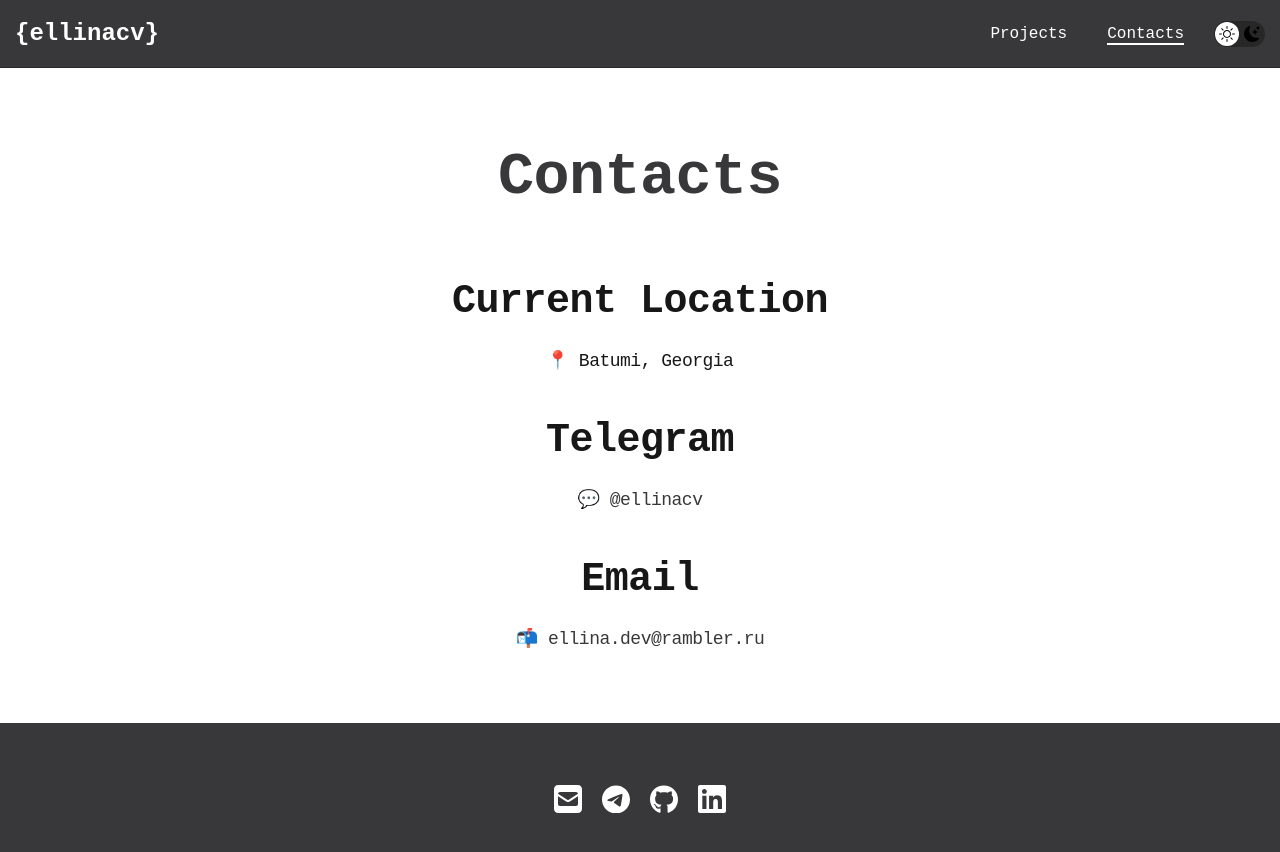
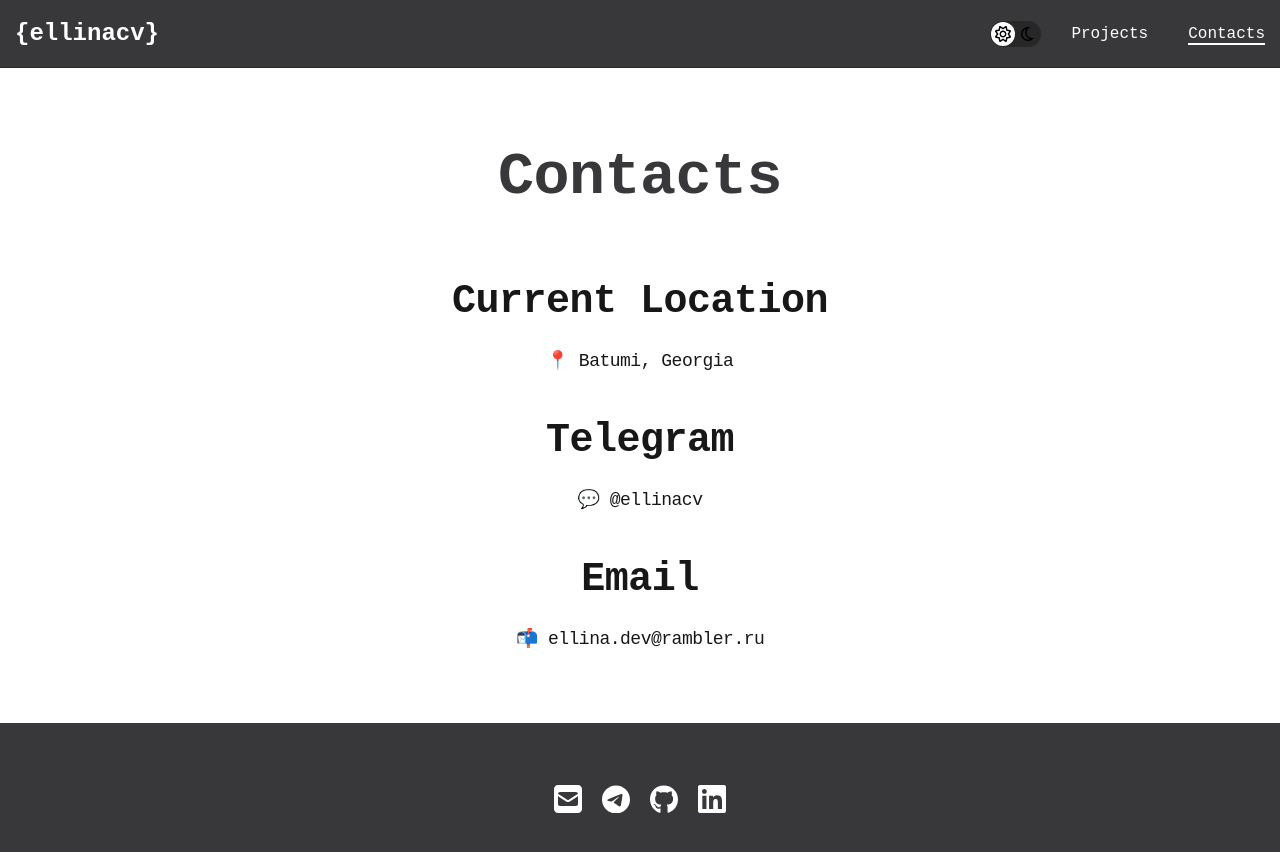
Before and after one commit to ellinacv/portfolio, a React (Create React App) app: page /contacts in a window 1280 px wide. Shown: the top 852 px of the page. Built offline with nearby package versions, Linux system fonts and the light colour scheme.

Commit message:
feat: dark mode button

```diff
--- /dev/null
+++ b/src/components/BtnDarkMode/BtnDarkMode.jsx
@@ -0,0 +1,35 @@
+import React from 'react';
+import { useState, useEffect, useRef } from 'react';
+import { SunIcon } from './svgBtn/SunIcon';
+import { MoonIcon } from './svgBtn/MoonIcon';
+import styles from './BtnDarkMode.module.css';
+
+export const BtnDarkMode = () => {
+  const [darkMode, setDarkMode] = useState('light');
+  const btnRef = useRef(null);
+
+  useEffect(() => {
+    if (darkMode === 'dark') {
+      document.body.classList.add('dark');
+      btnRef.current.classList.add(styles.btn_active);
+    } else {
+      document.body.classList.remove('dark');
+      btnRef.current.classList.remove(styles.btn_active);
+    }
+  }, [darkMode]);
+
+  const toggleDarkMode = () => {
+    setDarkMode((currentValue) => {
+      return currentValue === 'light' ? 'dark' : 'light';
+    });
+  };
+
+  return (
+    <div>
+      <button ref={btnRef} className={styles.btn} onClick={toggleDarkMode}>
+        <SunIcon height="16" className={styles.btn__icon} isDark />
+        <MoonIcon height="16" className={styles.btn__icon} isDark />
+      </button>
+    </div>
+  );
+};
--- /dev/null
+++ b/src/components/BtnDarkMode/BtnDarkMode.module.css
@@ -0,0 +1,45 @@
+.btn {
+  order: 9;
+
+  position: relative;
+  display: flex;
+  justify-content: space-between;
+
+  width: 51px;
+  height: 26px;
+  padding: 5px;
+
+  border-radius: 50px;
+  background-color: #272727;
+}
+@media (max-width: 620px) {
+  .btn {
+    order: 0;
+  }
+}
+
+.btn::before {
+  content: '';
+
+  position: absolute;
+  top: 1px;
+  left: 1px;
+
+  display: block;
+  width: 24px;
+  height: 24px;
+
+  border-radius: 50%;
+  background-color: #fff;
+
+  transition: left 0.2s ease-in;
+}
+
+.btn_active::before {
+  left: 26px;
+}
+
+.btn__icon {
+  position: relative;
+  z-index: 9;
+}
--- /dev/null
+++ b/src/components/BtnDarkMode/svgBtn/MoonIcon.jsx
@@ -0,0 +1,12 @@
+import React from 'react';
+
+export const MoonIcon = ({ isDark, ...props }) => {
+  return (
+    <svg xmlns="http://www.w3.org/2000/svg" viewBox="0 0 512 512" {...props}>
+      <path
+        d="M421.6 379.9c-.6641 0-1.35 .0625-2.049 .1953c-11.24 2.143-22.37 3.17-33.32 3.17c-94.81 0-174.1-77.14-174.1-175.5c0-63.19 33.79-121.3 88.73-152.6c8.467-4.812 6.339-17.66-3.279-19.44c-11.2-2.078-29.53-3.746-40.9-3.746C132.3 31.1 32 132.2 32 256c0 123.6 100.1 224 223.8 224c69.04 0 132.1-31.45 173.8-82.93C435.3 389.1 429.1 379.9 421.6 379.9zM255.8 432C158.9 432 80 353 80 256c0-76.32 48.77-141.4 116.7-165.8C175.2 125 163.2 165.6 163.2 207.8c0 99.44 65.13 183.9 154.9 212.8C298.5 428.1 277.4 432 255.8 432z"
+        fill={isDark === true ? 'black' : 'white'}
+      />
+    </svg>
+  );
+};
--- /dev/null
+++ b/src/components/BtnDarkMode/svgBtn/SunIcon.jsx
@@ -0,0 +1,12 @@
+import React from 'react';
+
+export const SunIcon = ({ isDark, ...props }) => {
+  return (
+    <svg xmlns="http://www.w3.org/2000/svg" viewBox="0 0 512 512" {...props}>
+      <path
+        d="M505.2 324.8l-47.73-68.78l47.75-68.81c7.359-10.62 8.797-24.12 3.844-36.06c-4.969-11.94-15.52-20.44-28.22-22.72l-82.39-14.88l-14.89-82.41c-2.281-12.72-10.76-23.25-22.69-28.22c-11.97-4.936-25.42-3.498-36.12 3.844L256 54.49L187.2 6.709C176.5-.6016 163.1-2.039 151.1 2.896c-11.92 4.971-20.4 15.5-22.7 28.19l-14.89 82.44L31.15 128.4C18.42 130.7 7.854 139.2 2.9 151.2C-2.051 163.1-.5996 176.6 6.775 187.2l47.73 68.78l-47.75 68.81c-7.359 10.62-8.795 24.12-3.844 36.06c4.969 11.94 15.52 20.44 28.22 22.72l82.39 14.88l14.89 82.41c2.297 12.72 10.78 23.25 22.7 28.22c11.95 4.906 25.44 3.531 36.09-3.844L256 457.5l68.83 47.78C331.3 509.7 338.8 512 346.3 512c4.906 0 9.859-.9687 14.56-2.906c11.92-4.969 20.4-15.5 22.7-28.19l14.89-82.44l82.37-14.88c12.73-2.281 23.3-10.78 28.25-22.75C514.1 348.9 512.6 335.4 505.2 324.8zM456.8 339.2l-99.61 18l-18 99.63L256 399.1L172.8 456.8l-18-99.63l-99.61-18L112.9 255.1L55.23 172.8l99.61-18l18-99.63L256 112.9l83.15-57.75l18.02 99.66l99.61 18L399.1 255.1L456.8 339.2zM256 143.1c-61.85 0-111.1 50.14-111.1 111.1c0 61.85 50.15 111.1 111.1 111.1s111.1-50.14 111.1-111.1C367.1 194.1 317.8 143.1 256 143.1zM256 319.1c-35.28 0-63.99-28.71-63.99-63.99S220.7 192 256 192s63.99 28.71 63.99 63.1S291.3 319.1 256 319.1z"
+        fill={isDark === true ? 'black' : 'white'}
+      />
+    </svg>
+  );
+};
--- a/src/components/Navbar/Navbar.jsx
+++ b/src/components/Navbar/Navbar.jsx
@@ -1,9 +1,7 @@
 import React from 'react';
 import { NavLink } from 'react-router-dom';
+import { BtnDarkMode } from '../BtnDarkMode/BtnDarkMode';
 import styles from './Navbar.module.css';
-
-import sun from '../../img/icons/sun.svg';
-import moon from '../../img/icons/moon.svg';
 
 const getActiveClassName = ({ isActive }) =>
   isActive
@@ -18,11 +16,7 @@ export const Navbar = () => {
           <NavLink to="/" className={styles.logo}>
             <strong>{'{ellinacv}'}</strong>
           </NavLink>
-          <button className="dark-mode-btn">
-            <img src={sun} alt="Light mode" className="dark-mode-btn__icon" />
-            <img src={moon} alt="Dark mode" className="dark-mode-btn__icon" />
-          </button>
-
+          <BtnDarkMode />
           <ul className={styles.list}>
             <li className={styles.list__item}>
               <NavLink to="/projects" className={getActiveClassName}>
--- a/src/pages/Contacts/Contacts.jsx
+++ b/src/pages/Contacts/Contacts.jsx
@@ -14,17 +14,11 @@ export const Contacts = () => {
           </li>
           <li className={styles.list__item}>
             <h2 className="title-2">Telegram</h2>
-            <p>
-              <a href="https://t.me/ellinacv">💬 @ellinacv</a>
-            </p>
+            <a href="https://t.me/ellinacv">💬 @ellinacv</a>
           </li>
           <li className={styles.list__item}>
             <h2 className="title-2">Email</h2>
-            <p>
-              <a href="mailto:ellina.dev@rambler.ru">
-                📬 ellina.dev@rambler.ru
-              </a>
-            </p>
+            <a href="mailto:ellina.dev@rambler.ru">📬 ellina.dev@rambler.ru</a>
           </li>
         </ul>
       </div>
--- a/src/styles/main.css
+++ b/src/styles/main.css
@@ -101,49 +101,6 @@ body {
   line-height: 1.3;
 }
 
-/* Dark mode btn */
-
-.dark-mode-btn {
-  order: 9;
-
-  position: relative;
-  display: flex;
-  justify-content: space-between;
-
-  width: 51px;
-  height: 26px;
-  padding: 5px;
-
-  border-radius: 50px;
-  background-color: #272727;
-}
-
-.dark-mode-btn::before {
-  content: '';
-
-  position: absolute;
-  top: 1px;
-  left: 1px;
-
-  display: block;
-  width: 24px;
-  height: 24px;
-
-  border-radius: 50%;
-  background-color: #fff;
-
-  transition: left 0.2s ease-in;
-}
-
-.dark-mode-btn--active::before {
-  left: 26px;
-}
-
-.dark-mode-btn__icon {
-  position: relative;
-  z-index: 9;
-}
-
 /* Btn */
 
 .btn {
@@ -221,12 +178,6 @@ body {
 }
 
 @media (max-width: 620px) {
-  .dark-mode-btn {
-    order: 0;
-  }
-
-  /* General */
-
   .section {
     padding: 40px 0;
   }
--- a/src/styles/reset.css
+++ b/src/styles/reset.css
@@ -16,7 +16,7 @@
 a,
 a:link,
 a:visited {
-  /* color: inherit; */
+  color: inherit;
   text-decoration: none;
 }
 
```
Also changed, not shown: src/img/icons/moon.svg (deleted), src/img/icons/sun.svg (deleted).
